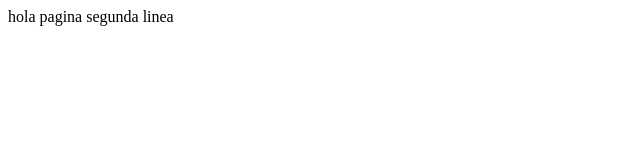
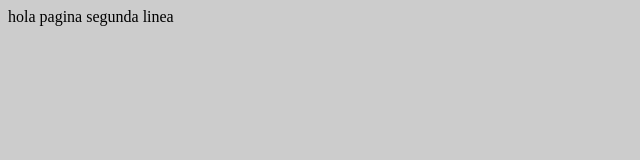
Before and after one commit to zetw5/pagina, a plain HTML site: page index.html in a window 1280 px wide. Shown: the whole page, without its empty margins (0-640 px from the left). Drawn offline with Linux system fonts and the light colour scheme.

Commit message:
nuevo estilo

```diff
--- a/index.html
+++ b/index.html
@@ -3,6 +3,7 @@
 <head>
 	<meta charset="UTF-8">
 	<title>Hola Mundo</title>
+	<link rel="stylesheet" href="style.css">
 </head>
 <body>
 	hola pagina
--- /dev/null
+++ b/style.css
@@ -0,0 +1,3 @@
+body{
+	background: #ccc;
+}
```
